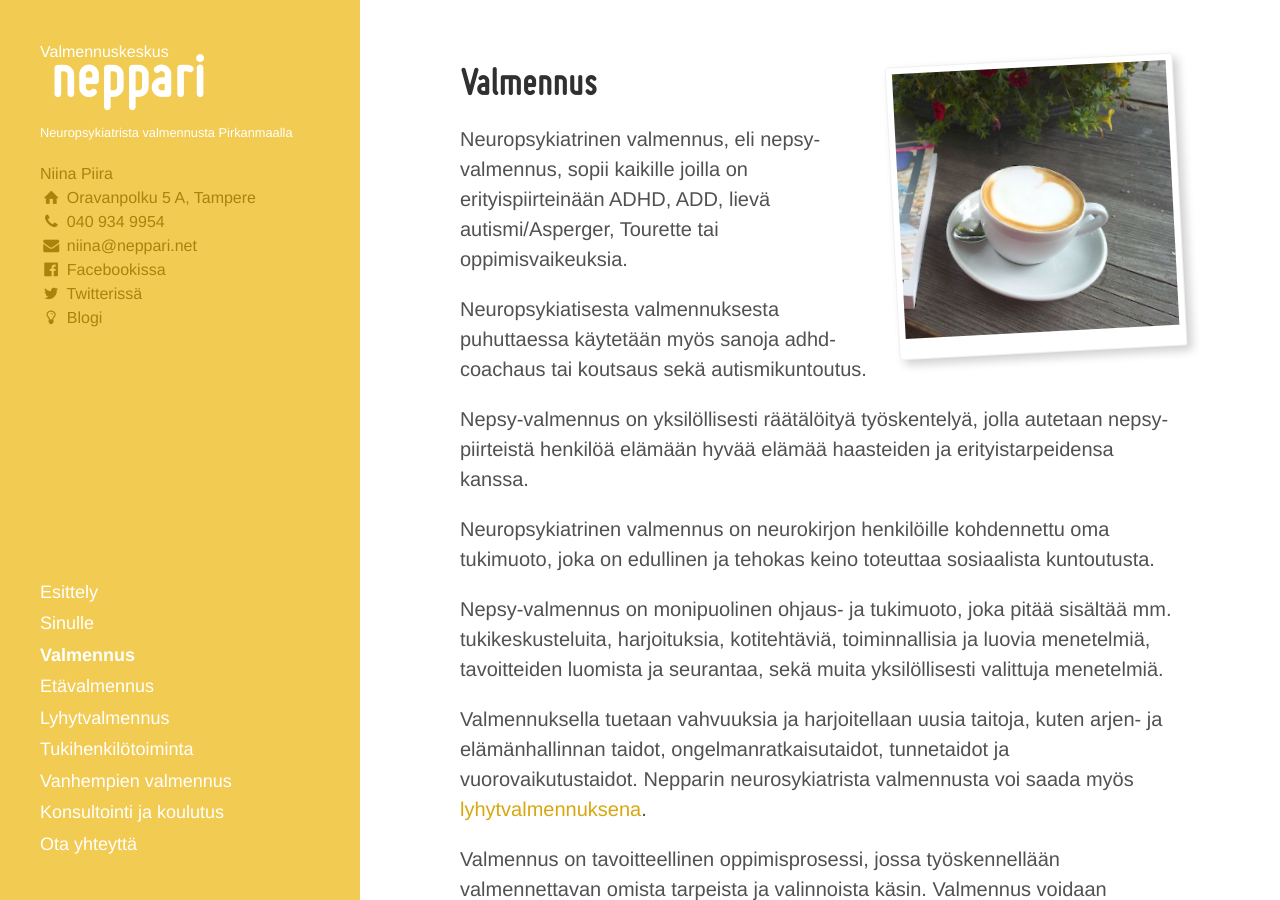
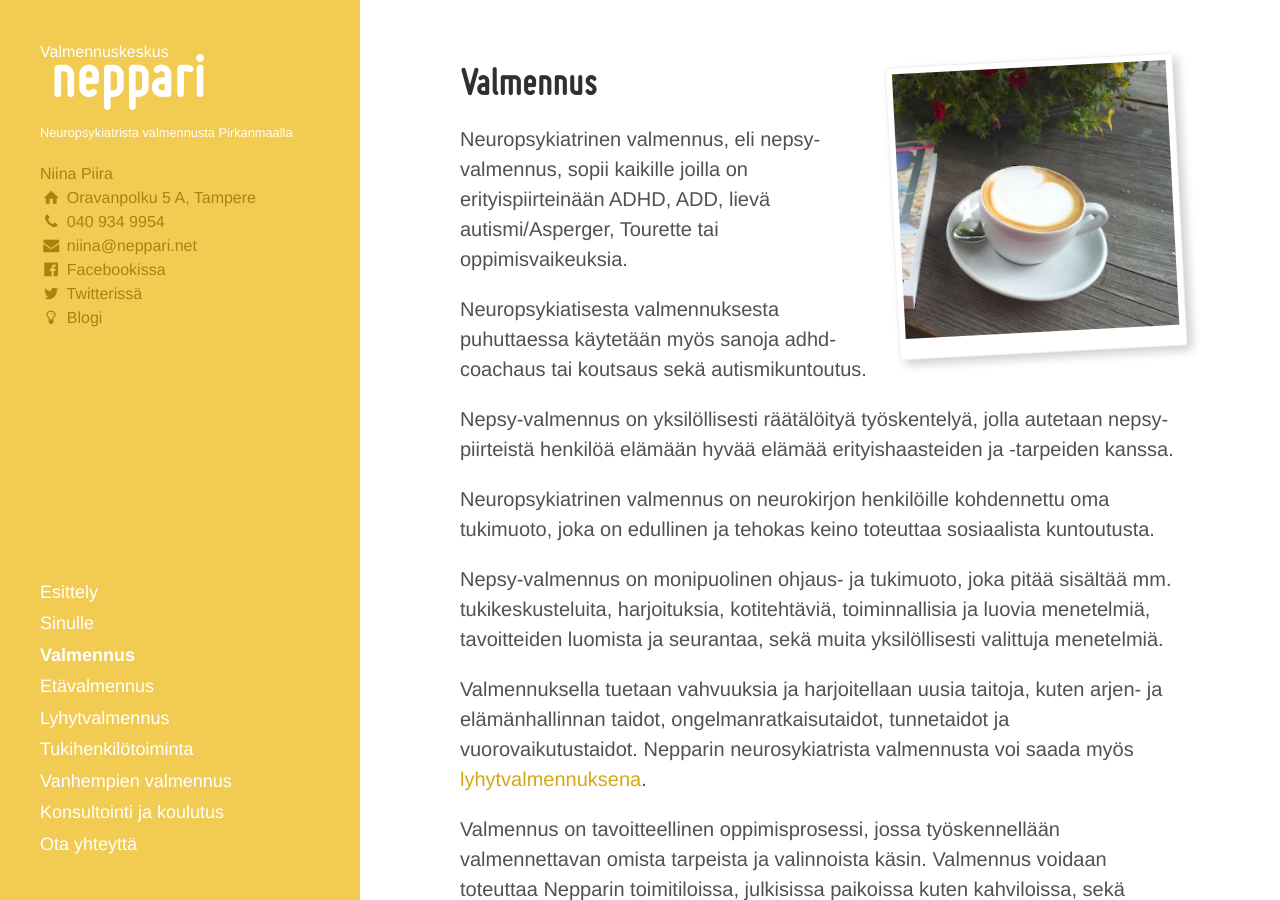
Before and after one commit to niinapiira/neppari.net, a Jekyll site: the page built from valmennus.md, in a window 1280 px wide and 900 px high. Built offline with Jekyll 4.4.1, drawn with Linux system fonts in a browser that asks for light colours.

Commit message:
Updated valmennus.md

```diff
--- a/valmennus.md
+++ b/valmennus.md
@@ -23,7 +23,7 @@ Neuropsykiatrinen valmennus, eli nepsy-valmennus, sopii kaikille joilla on erity
 
 Neuropsykiatisesta valmennuksesta puhuttaessa käytetään myös sanoja adhd-coachaus tai koutsaus sekä autismikuntoutus.
 
-Nepsy-valmennus on yksilöllisesti räätälöityä työskentelyä, jolla autetaan nepsy-piirteistä henkilöä elämään hyvää elämää haasteiden ja erityistarpeidensa kanssa.
+Nepsy-valmennus on yksilöllisesti räätälöityä työskentelyä, jolla autetaan nepsy-piirteistä henkilöä elämään hyvää elämää erityishaasteiden ja -tarpeiden kanssa.
 
 Neuropsykiatrinen valmennus on neurokirjon henkilöille kohdennettu oma tukimuoto, joka on edullinen ja tehokas keino toteuttaa sosiaalista kuntoutusta.
 
```
